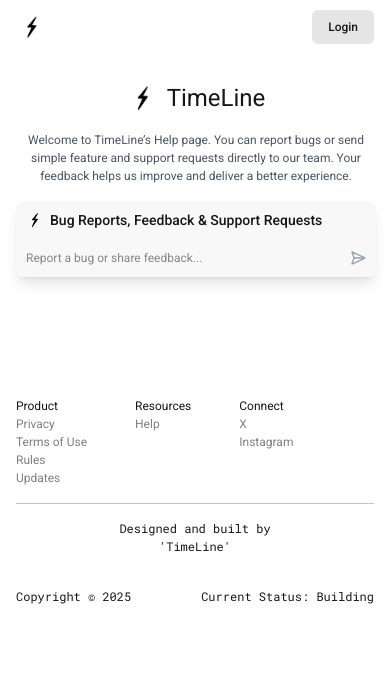
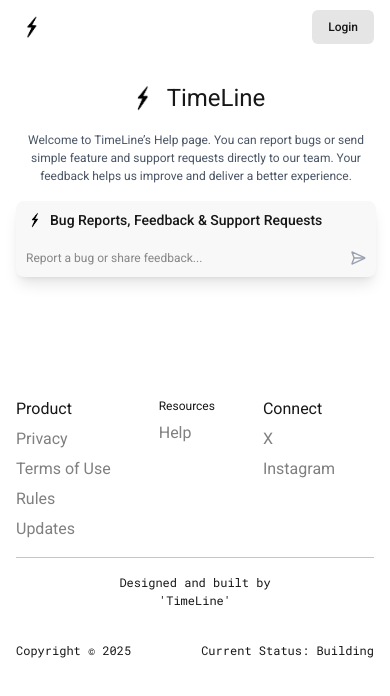
Before and after one commit to seungwonHong/TimeLine, a Next.js app: page /help in a window 390 px wide. Shown: the top 696 px of the page. Built offline with nearby package versions, Linux system fonts and the light colour scheme.

Commit message:
fix: 디테일 수정

```diff
--- a/src/features/landing/components/Footer.tsx
+++ b/src/features/landing/components/Footer.tsx
@@ -5,59 +5,59 @@ const Footer = () => {
   return (
     <div className="flex flex-col 2xl:mx-[16rem] lg:mx-[12rem] md:mx-[3.2rem] mx-[1.6rem] 2xl:mt-[20rem] lg:mt-[14rem] md:mt-[10rem] mt-[12rem] 2xl:pb-[15rem] lg:pb-[10rem] pb-[6rem] ">
       <div className="flex flex-row items-start 2xl:gap-[10rem] lg:gap-[6.8rem] gap-[4.8rem]">
-        <div className="flex flex-col">
-          <span className="2xl:text-[2rem] lg:text-[1.4rem] text-[1.2rem] font-normal ">
+        <div className="flex flex-col md:gap-[0.4rem] gap-[0.6rem]">
+          <span className="2xl:text-[2rem] md:text-[1.4rem] text-[1.6rem] font-normal ">
             Product
           </span>
           <Link
             href="/privacy"
-            className="2xl:text-[2rem] lg:text-[1.4rem] text-[1.2rem] font-normal text-[#808080] hover:text-foreground transition-colors duration-300 ease-in-out w-fit"
+            className="2xl:text-[2rem] md:text-[1.4rem] text-[1.6rem] font-normal text-[#808080] hover:text-foreground transition-colors duration-300 ease-in-out w-fit"
           >
             Privacy
           </Link>
           <Link
             href="/termsofuse"
-            className="2xl:text-[2rem] lg:text-[1.4rem] text-[1.2rem] font-normal text-[#808080] hover:text-foreground transition-colors duration-300 ease-in-out w-fit"
+            className="2xl:text-[2rem] md:text-[1.4rem] text-[1.6rem] font-normal text-[#808080] hover:text-foreground transition-colors duration-300 ease-in-out w-fit"
           >
             Terms of Use
           </Link>
           <Link
             href="/rules"
-            className="2xl:text-[2rem] lg:text-[1.4rem] text-[1.2rem] font-normal text-[#808080] hover:text-foreground transition-colors duration-300 ease-in-out w-fit"
+            className="2xl:text-[2rem] md:text-[1.4rem] text-[1.6rem] font-normal text-[#808080] hover:text-foreground transition-colors duration-300 ease-in-out w-fit"
           >
             Rules
           </Link>
           <Link
             href="/updates"
-            className="2xl:text-[2rem] lg:text-[1.4rem] text-[1.2rem] font-normal text-[#808080] hover:text-foreground transition-colors duration-300 ease-in-out w-fit"
+            className="2xl:text-[2rem] md:text-[1.4rem] text-[1.6rem] font-normal text-[#808080] hover:text-foreground transition-colors duration-300 ease-in-out w-fit"
           >
             Updates
           </Link>
         </div>
-        <div className="flex flex-col">
+        <div className="flex flex-col md:gap-[0.4rem] gap-[0.6rem]">
           <span className="2xl:text-[2rem] lg:text-[1.4rem] text-[1.2rem] font-normal ">
             Resources
           </span>
           <Link
             href="/help"
-            className="2xl:text-[2rem] lg:text-[1.4rem] text-[1.2rem] font-normal text-[#808080] hover:text-foreground transition-colors duration-300 ease-in-out w-fit"
+            className="2xl:text-[2rem] md:text-[1.4rem] text-[1.6rem] font-normal text-[#808080] hover:text-foreground transition-colors duration-300 ease-in-out w-fit"
           >
             Help
           </Link>
         </div>
-        <div className="flex flex-col">
-          <span className="2xl:text-[2rem] lg:text-[1.4rem] text-[1.2rem] font-normal ">
+        <div className="flex flex-col md:gap-[0.4rem] gap-[0.6rem]">
+          <span className="2xl:text-[2rem] md:text-[1.4rem] text-[1.6rem] font-normal ">
             Connect
           </span>
           <Link
             href="/"
-            className="2xl:text-[2rem] lg:text-[1.4rem] text-[1.2rem] font-normal text-[#808080] hover:text-foreground transition-colors duration-300 ease-in-out w-fit"
+            className="2xl:text-[2rem] md:text-[1.4rem] text-[1.6rem] font-normal text-[#808080] hover:text-foreground transition-colors duration-300 ease-in-out w-fit"
           >
             X
           </Link>
           <a
             href="https://www.instagram.com/timeline_io.official"
-            className="2xl:text-[2rem] lg:text-[1.4rem] text-[1.2rem] font-normal text-[#808080] hover:text-foreground transition-colors duration-300 ease-in-out w-fit"
+            className="2xl:text-[2rem] md:text-[1.4rem] text-[1.6rem] font-normal text-[#808080] hover:text-foreground transition-colors duration-300 ease-in-out w-fit"
           >
             Instagram
           </a>
--- a/src/features/landing/components/Header.tsx
+++ b/src/features/landing/components/Header.tsx
@@ -80,7 +80,7 @@ const Header = () => {
       ) : (
         // 맨 위일 때 텍스트
         <>
-          <span className="2xl:text-[2.4rem] lg:text-[2rem] md:text-[2rem] text-[1.6rem] font-medium md:block hidden">
+          <span className="2xl:text-[2.4rem] lg:text-[2rem] md:text-[2rem] text-[1.6rem] font-normal md:block hidden">
             TimeLine
           </span>
           {isMobile && (
--- a/src/features/landing/components/Journey.tsx
+++ b/src/features/landing/components/Journey.tsx
@@ -17,7 +17,7 @@ const Journey = () => {
           <span className="2xl:text-[3.2rem] md:text-[2.4rem] text-[2rem] font-normal">
             Communicate <span className="text-[#808080]">with developers</span>
           </span>
-          <span className="2xl:text-[1.6rem] md:text-[1.2rem] text-[1.2rem] font-normal text-[#BBBBBB]">
+          <span className="2xl:text-[1.6rem] text-[1.4rem] font-normal text-[#BBBBBB]">
             Easily share your thoughts and exchange knowledge with developers
             around the world.
           </span>
@@ -31,7 +31,7 @@ const Journey = () => {
           <span className="2xl:text-[3.2rem] md:text-[2.4rem] text-[2rem] font-normal">
             Collaborate <span className="text-[#808080]">with developers</span>
           </span>
-          <span className="2xl:text-[1.6rem] md:text-[1.2rem] text-[1.2rem] font-normal text-[#BBBBBB]">
+          <span className="2xl:text-[1.6rem] text-[1.4rem] font-normal text-[#BBBBBB]">
             Work together not only with programmers but also with designers,
             musicians, and video creators to bring diverse ideas to life.
           </span>
@@ -45,7 +45,7 @@ const Journey = () => {
           <span className="2xl:text-[3.2rem] md:text-[2.4rem] text-[2rem] font-normal">
             Grow <span className="text-[#808080]">with developers</span>
           </span>
-          <span className="2xl:text-[1.6rem] md:text-[1.2rem] text-[1.2rem] font-normal text-[#BBBBBB]">
+          <span className="2xl:text-[1.6rem] text-[1.4rem] font-normal text-[#BBBBBB]">
             Grow together by sharing knowledge and ideas with various kind of
             developers.
           </span>
--- a/src/features/landing/components/Plan.tsx
+++ b/src/features/landing/components/Plan.tsx
@@ -19,7 +19,7 @@ const Plan = () => {
         Choose your plan
       </h2>
       <span
-        className="block 2xl:text-[2rem] lg:text-[1.6rem] md:text-[1.2rem] text-[1rem] font-normal text-[#BBBBBB] mx-auto text-center 2xl:w-[52rem] lg:w-[36rem] md:w-[24rem] w-[20rem]"
+        className="block 2xl:text-[2rem] lg:text-[1.6rem] text-[1.4rem] font-normal text-[#BBBBBB] mx-auto text-center 2xl:w-[52rem] lg:w-[36rem] md:w-[24rem] w-[26rem]"
         data-aos="fade-up"
       >
         Select the subscription plan for platform that fits your needs and
--- a/src/features/landing/components/Subscription.tsx
+++ b/src/features/landing/components/Subscription.tsx
@@ -8,7 +8,7 @@ const Subscription = () => {
           Build <span className="text-[#808080]">your own </span>Subscription
           Plans
         </h1>
-        <span className="2xl:text-[2rem] lg:text-[1.6rem] md:text-[1.2rem] text-[1rem] font-normal text-[#BBBBBB]" data-aos="fade-up">
+        <span className="2xl:text-[2rem] lg:text-[1.6rem] text-[1.4rem] font-normal text-[#BBBBBB]" data-aos="fade-up">
           Create valuable contents and monetize your work by building your own
           subscription plans. Offer exclusive insights, resources, or
           experiences to your subscribers and grow a sustainable income stream.
@@ -26,7 +26,7 @@ const Subscription = () => {
           Build <span className="text-[#808080]">your own </span>Subscription
           Plans
         </h1>
-        <span className="2xl:text-[2rem] lg:text-[1.6rem] md:text-[1.2rem] text-[1rem] font-normal text-[#BBBBBB]" data-aos="fade-up">
+        <span className="2xl:text-[2rem] lg:text-[1.6rem] text-[1.4rem] font-normal text-[#BBBBBB]" data-aos="fade-up">
           Create valuable contents and monetize your work by building your own
           subscription plans. Offer exclusive insights, resources, or
           experiences to your subscribers and grow a sustainable income stream.
--- a/src/features/landing/components/ViewHome.tsx
+++ b/src/features/landing/components/ViewHome.tsx
@@ -8,7 +8,7 @@ const ViewHome = () => {
       <img
         src="/images/ViewHomeDark.png"
         alt="ViewHome Dark"
-        className="2xl:w-[160rem] 2xl:h-[103rem] xl:w-[120rem] xl:h-[80rem] lg:w-[96rem] lg:h-[64rem] md:w-[72rem] md:h-[46rem] w-[36rem] h-[24rem] mx-auto dark:block hidden"
+        className="2xl:w-[160rem] 2xl:h-[103rem] xl:w-[120rem] xl:h-[80rem] lg:w-[96rem] lg:h-[64rem] md:w-[72rem] md:h-[46rem] w-[38rem] h-[24rem] mx-auto dark:block hidden"
       />{" "}
       <img
         src="/images/ViewHomeLight.png"
```
Also changed, not shown: src/shared/components/SubscriptionCard.tsx (+9 -5 lines).
